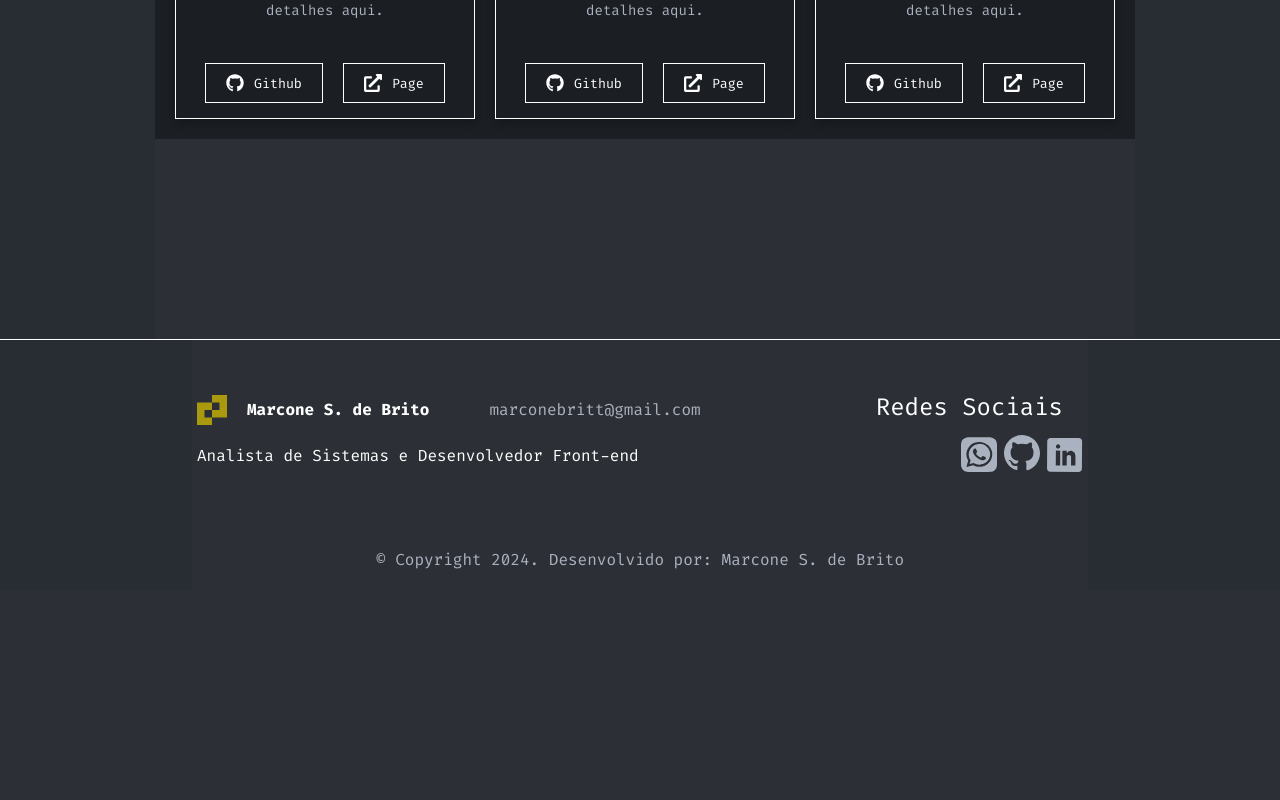
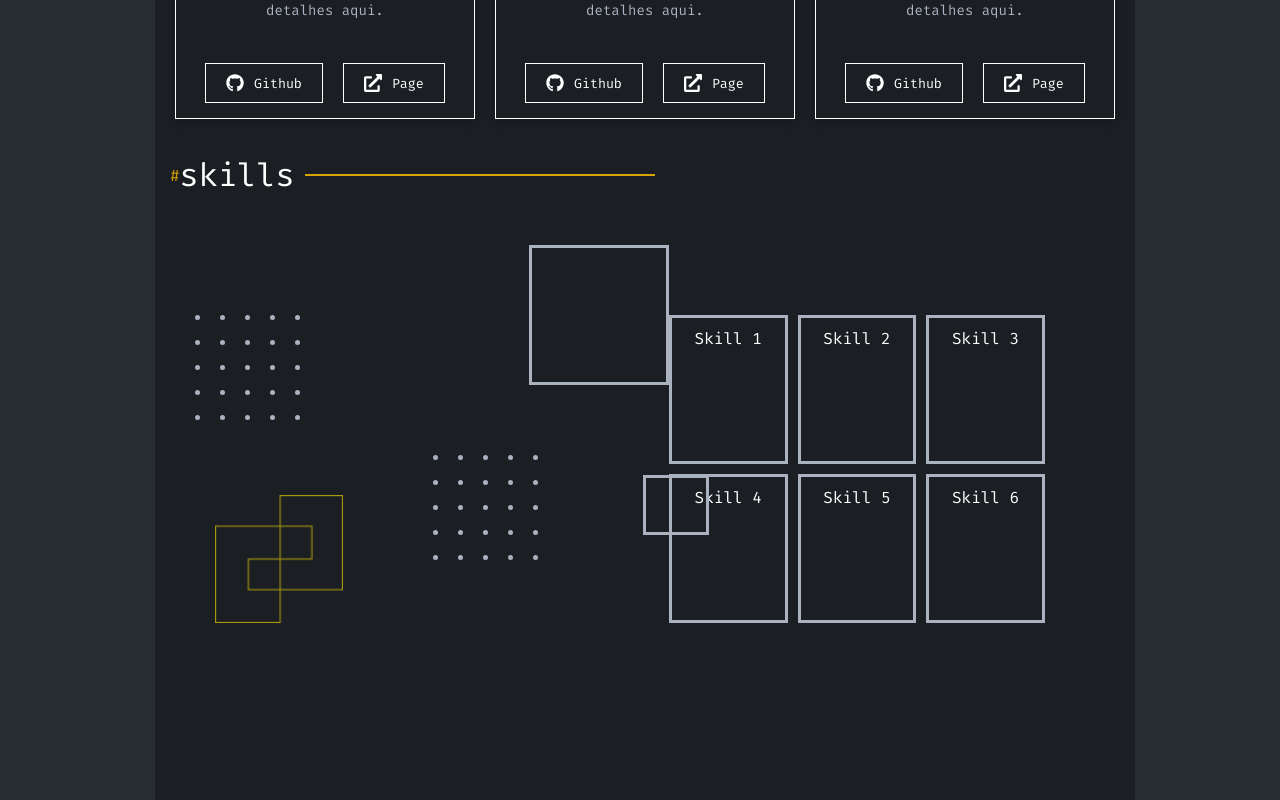
Before and after one commit to marconesdb/novo_portifolio, a React (Vite) app: page / in a window 1280 px wide. Shown: the part 2120-2920 px from the top of the page. Before the commit the page ends 2710 px from the top, so only its background shows below. Built offline with nearby package versions, Linux system fonts and the light colour scheme.

Commit message:
Desenvolvendo o componente Skills

```diff
--- a/src/components/MainContent/MainContent.tsx
+++ b/src/components/MainContent/MainContent.tsx
@@ -14,8 +14,8 @@ const MainContent: React.FC = () => {
       <Home/>
       <Citacao/>
       <Projects/>
+      <Skills/>
       {/* <SmallProjects/>
-      <Skills/>
       <About/>
       <Contact/> */}
       </div>
--- a/src/sections/Projects/Projects.styles.ts
+++ b/src/sections/Projects/Projects.styles.ts
@@ -23,6 +23,9 @@ export const Title = styled.div`
 
   span {
     color: #d9a400; /* Cor amarela */
+  }
+  p{
+    font-size: 32px;
   }
 `;
 
--- a/src/sections/Skills/Skills.styles.ts
+++ b/src/sections/Skills/Skills.styles.ts
@@ -0,0 +1,137 @@
+import styled from 'styled-components';
+
+export const Container = styled.section`
+  display: flex;
+  flex-direction: column;
+  align-items: center;
+  justify-content: center;
+  background-color: #1b1e23;
+  min-height: 100vh;
+  padding: 20px;
+  position: relative;
+  transform: translateY(-200px);
+`;
+
+export const Title = styled.div`
+  position: absolute;
+  top: 0;
+  left: 0;
+  padding: 15px;
+  color: white;
+  display: flex;
+  align-items: center;
+
+  span {
+    color: #d9a400; /* Cor amarela */
+  }
+  p{
+    font-size: 32px;
+  }
+`;
+
+export const Line = styled.div`
+  height: 2px;
+  width: 350px;
+  background-color: #d9a400;
+  margin-left: 10px;
+`;
+
+export const MainContainer = styled.div`
+  display: flex; /* Alinha os containers em uma linha */
+  width: 100%;
+   /* Distribui o espaço entre os containers */
+  /* justify-content: space-between; */
+
+  transform: translateY(-70px);
+`;
+
+export const ImagensSuperiorContainer = styled.div`
+  display: flex;
+  justify-content: space-between;
+  margin-bottom: 20px;
+
+  img {
+    width: 48%; /* Ajusta a largura das imagens para que fiquem lado a lado */
+    height: auto;
+  }
+
+  .cubo1 {
+    display: grid;
+    grid-template-columns: repeat(5, 20px); /* 5 colunas de 30px */
+    grid-template-rows: repeat(5, 20px);    /* 5 linhas de 30px */
+    gap: 5px; /* Espaço entre os círculos */
+    margin-left: 20px;
+  }
+
+  .dot {
+    width: 5px;
+    height: 5px;
+    background-color: #ABB2BF;
+    border-radius: 50%;
+  }
+
+  .quadrado1{
+    border: solid #ABB2BF;
+    width: 140px;
+    height: 140px;
+    margin-left: 150px;
+    transform: translateY(-70px);
+  }
+`;
+
+export const ImagensInferiorContainer = styled.div`
+  display: flex;
+  justify-content: space-between;
+  margin-bottom: 20px;
+
+  img {
+    width: 32%; /* Ajusta a largura das imagens para que fiquem lado a lado */
+    height: auto;
+    margin-left: 40px;
+    margin-right: 60px;
+    transform: translateY(20px);
+  }
+
+  .cubo2 {
+    display: grid;
+    grid-template-columns: repeat(5, 20px); /* 5 colunas de 30px */
+    grid-template-rows: repeat(5, 20px);    /* 5 linhas de 30px */
+    gap: 5px; /* Espaço entre os círculos */
+    transform: translateY(-20px);
+    margin-left: 30px;
+    margin-right: 50px;
+  }
+
+  .dot {
+    width: 5px;
+    height: 5px;
+    background-color: #ABB2BF;
+    border-radius: 50%;
+  }
+
+  .quadrado2{
+    border: solid #ABB2BF;
+    width: 80px;
+    height: 60px;
+
+    transform: translateY(70px);
+    transform: translateX(40px);
+  }
+`;
+
+export const SkillsContainer = styled.div`
+  display: grid;
+  grid-template-columns: repeat(3, 1fr); /* Define 3 colunas */
+  grid-template-rows: repeat(2, auto);   /* Define 2 linhas */
+  gap: 10px; /* Espaço entre os itens */
+  width: 40%; /* Ajuste o tamanho do container */
+  max-width: 600px;
+
+  div {
+    /* background-color: #2b2e33; */
+    color: white;
+    padding: 10px;
+    text-align: center;
+    border: solid #ABB2BF;
+  }
+`;
--- a/src/sections/Skills/Skills.tsx
+++ b/src/sections/Skills/Skills.tsx
@@ -1,11 +1,61 @@
 import React from 'react';
+import LogoM from '../../assets/images/logo-medium.png'
+import {
+  Container,
+  ImagensInferiorContainer,
+  ImagensSuperiorContainer,
+  Line,
+  MainContainer,
+  SkillsContainer,
+  Title
+} from './Skills.styles';
 
 const Skills: React.FC = () => {
   return (
-    <section>
-      <h1>Skills</h1>
-      <p>Welcome to the Skills page!</p>
-    </section>
+    <>
+      <Container>
+        <Title>
+          <span>#</span>
+          <p>skills</p>
+          <Line />
+        </Title>
+        <MainContainer>
+          <div>
+            <ImagensSuperiorContainer>
+              <div className='cubo1'>
+                {/* Criação do cubo */}
+                {[...Array(25)].map((_, index) => (
+                  <div key={index} className="dot"></div>
+                ))}
+              </div>
+              <div className='quadrado1'>
+              </div>
+            </ImagensSuperiorContainer>
+            <ImagensInferiorContainer>
+              <img src={LogoM} alt="Logo" />
+              <div className='cubo2'>
+                {/* Criação do cubo */}
+                {[...Array(25)].map((_, index) => (
+                  <div key={index} className="dot"></div>
+                ))}
+              </div>
+              <div className='quadrado2'>
+              </div>
+
+            </ImagensInferiorContainer>
+          </div>
+          <SkillsContainer>
+            {/* Adicione seus itens de habilidades (skills) aqui */}
+            <div>Skill 1</div>
+            <div>Skill 2</div>
+            <div>Skill 3</div>
+            <div>Skill 4</div>
+            <div>Skill 5</div>
+            <div>Skill 6</div>
+          </SkillsContainer>
+        </MainContainer>
+      </Container>
+    </>
   );
 };
 
```
Also changed, not shown: src/assets/images/logo-medium.png (added).
